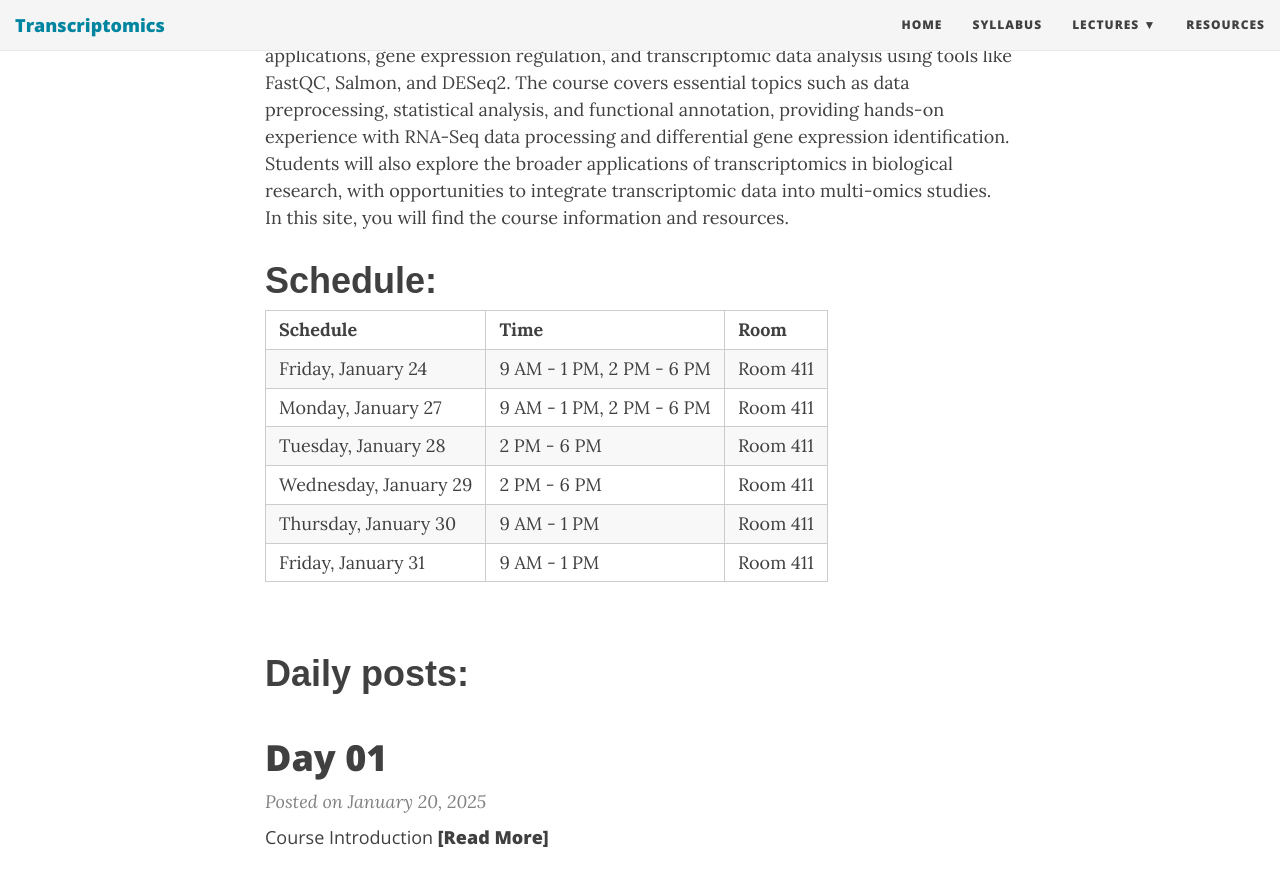
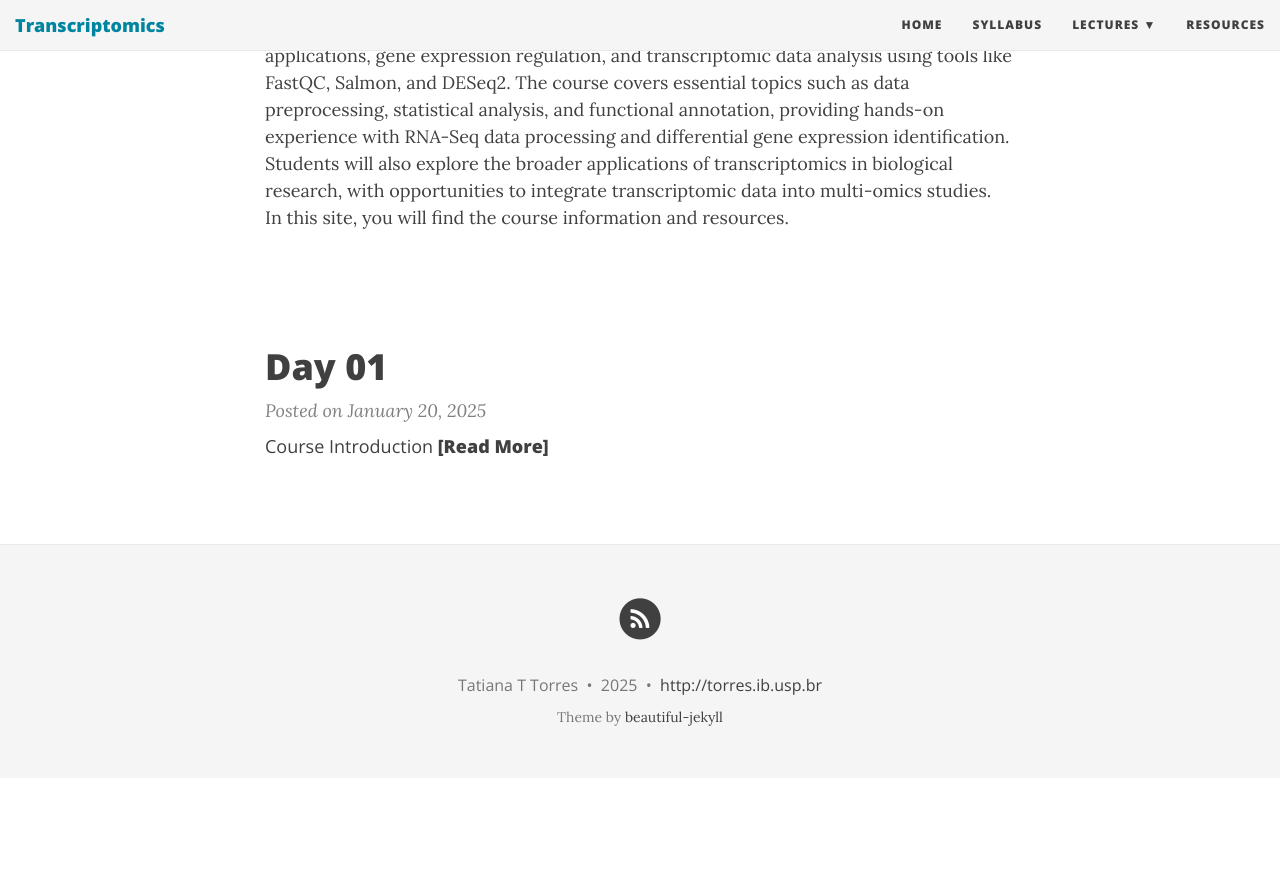
Before and after one commit to tttorres/transcriptomics, a Jekyll site: the page built from index.html, in a window 1280 px wide and 900 px high, scrolled down 344 px. Shown: the top 886 px of the window. Built offline with Jekyll 4.4.1, drawn with Linux system fonts in a browser that asks for light colours; nearby versions of some CDN libraries; the list of posts is cut into pages by our own code; after the commit the page ends 1122 px from its top, so only the background shows below that.

Commit message:
Update index.html

```diff
--- a/index.html
+++ b/index.html
@@ -10,51 +10,9 @@ use-site-title: true
 In this site, you will find the course information and resources.
 </p>
 
-<h2 style="font-family: 'Arial', sans-serif; font-size: 36px; color: #404040;">Schedule:</h1>
-
-<table border="1">
-  <tr>
-    <th>Schedule</th>
-    <th>Time</th>
-    <th>Room</th>
-  </tr>
-  <tr>
-    <td>Friday, January 24</td>
-    <td>9 AM - 1 PM, 2 PM - 6 PM</td>
-    <td>Room 411</td>
-  </tr>
-  <tr>
-    <td>Monday, January 27</td>
-    <td>9 AM - 1 PM, 2 PM - 6 PM</td>
-    <td>Room 411</td>
-  </tr>
-  <tr>
-    <td>Tuesday, January 28</td>
-    <td>2 PM - 6 PM</td>
-    <td>Room 411</td>
-  </tr>
-  <tr>
-    <td>Wednesday, January 29</td>
-    <td>2 PM - 6 PM</td>
-    <td>Room 411</td>
-  </tr>
-  <tr>
-    <td>Thursday, January 30</td>
-    <td>9 AM - 1 PM</td>
-    <td>Room 411</td>
-  </tr>
-  <tr>
-    <td>Friday, January 31</td>
-    <td>9 AM - 1 PM</td>
-    <td>Room 411</td>
-  </tr>
-</table>
 
 <br>
 <br>
-
-<h2 style="font-family: 'Arial', sans-serif; font-size: 36px; color: #404040;">Daily posts:</h1>
-
 
 
 <div class="posts-list">
```
